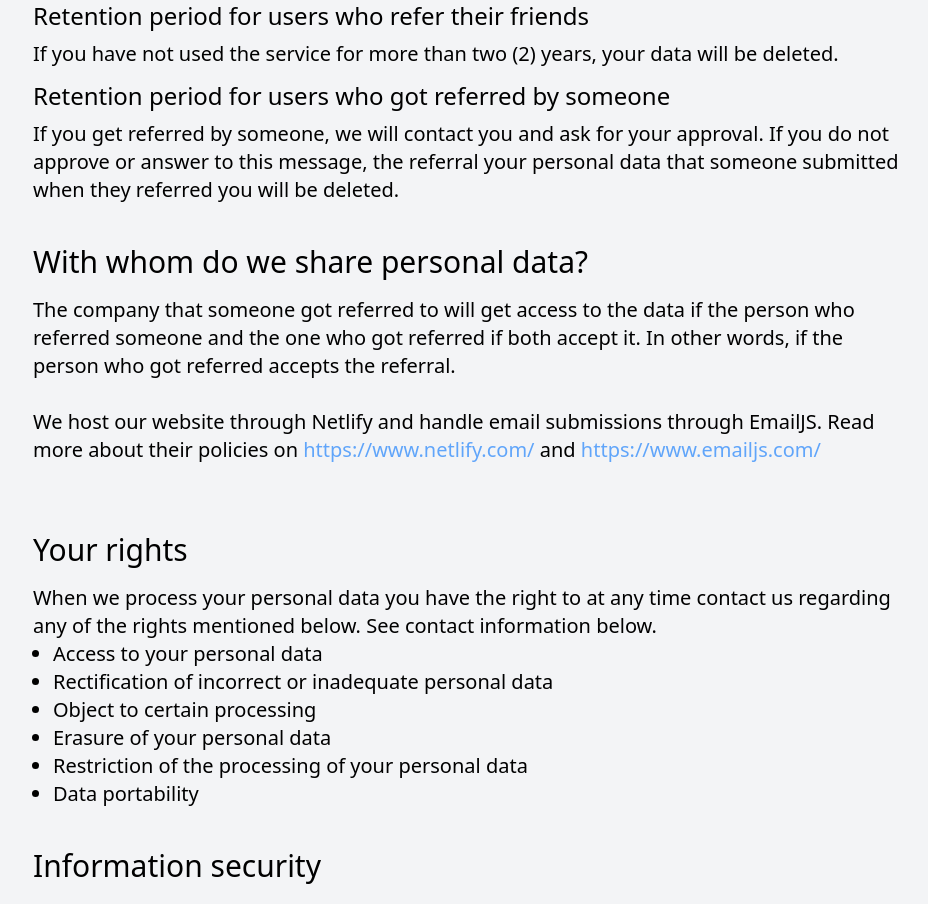
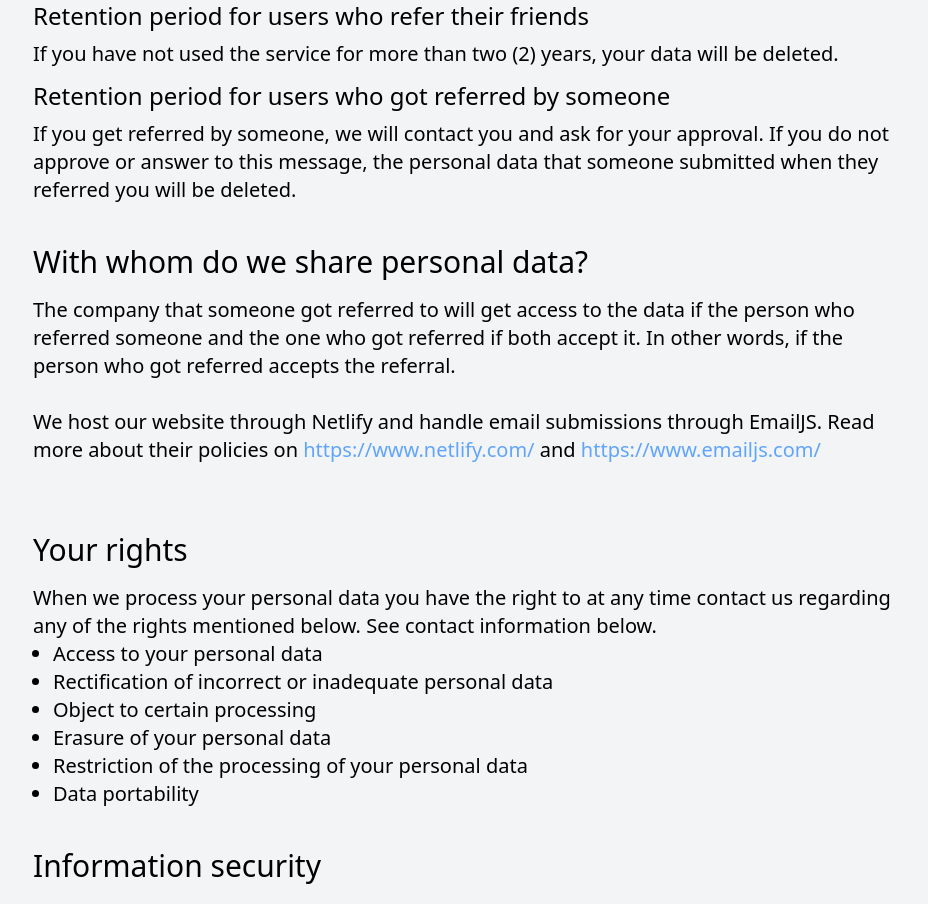
Before and after one commit to johan-akerman/Greet, a React (Create React App) app: page /privacy-policy in a window 1280 px wide. Shown: the part 1120-2024 px from the top of the page, without its empty margins (171-1099 px from the left). Built offline with nearby package versions, Linux system fonts and the light colour scheme.

Commit message:
fixed typo

```diff
--- a/src/pages/PrivacyPolicy.js
+++ b/src/pages/PrivacyPolicy.js
@@ -63,8 +63,8 @@ function PrivacyPolicy() {
         <p>
           If you get referred by someone, we will contact you and ask for your
           approval. If you do not approve or answer to this message, the
-          referral your personal data that someone submitted when they referred
-          you will be deleted.
+          personal data that someone submitted when they referred you will be
+          deleted.
         </p>
 
         <h2 className="text-3xl mb-4 mt-10">
```
